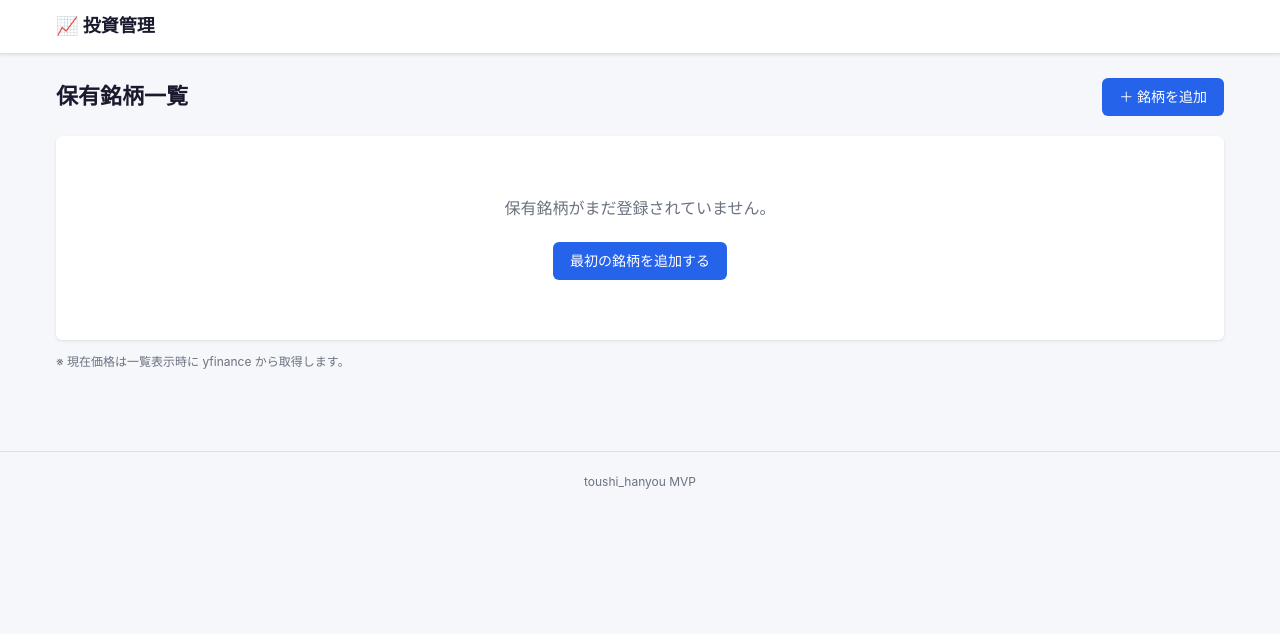
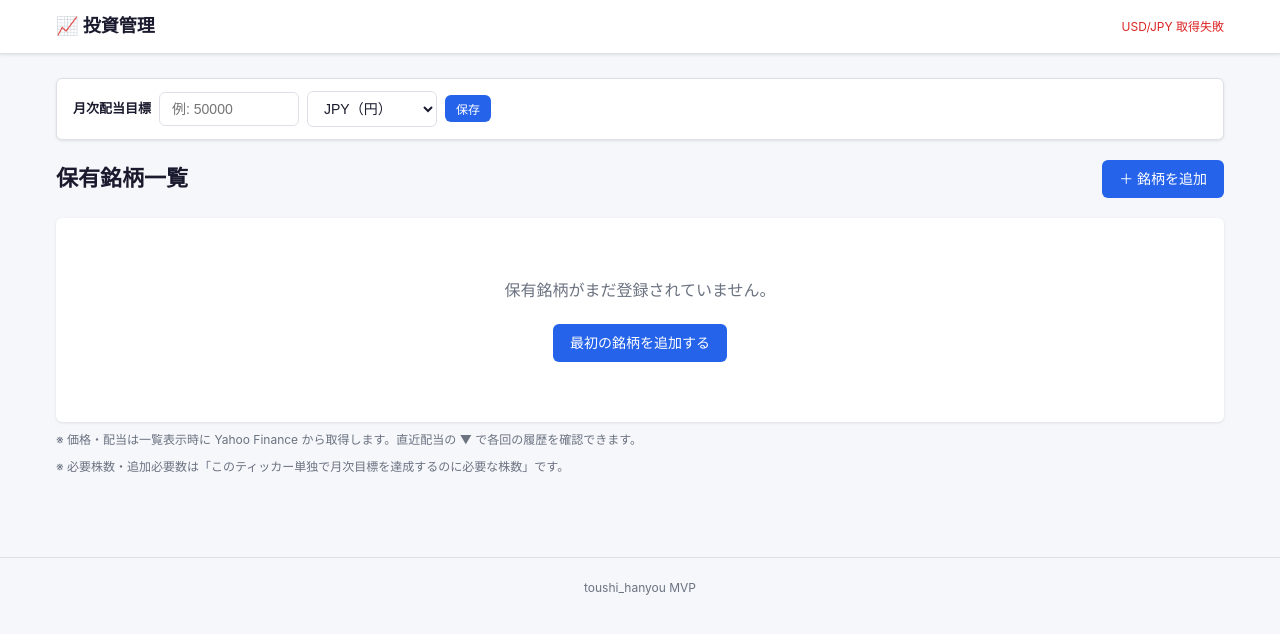
Before and after one commit to tkgorira/toushi_hanyou, a Flask app: template templates/index.html in a window 1280 px wide. Shown: the top 634 px of the page. Run offline with Flask 3, Linux system fonts and the light colour scheme; the template is opened without the code that fills it, so the values that code supplies are empty.

Commit message:
Update project files

```diff
--- a/app.py
+++ b/app.py
@@ -1,8 +1,9 @@
+import math
 from flask import Flask, render_template, request, redirect, url_for, flash
 from datetime import datetime, timezone
 
 from config import Config
-from models import db, Holding
+from models import db, Holding, Setting
 from services import price_service
 
 app = Flask(__name__)
@@ -14,17 +15,33 @@ with app.app_context():
     db.create_all()
 
 
+@app.after_request
+def no_cache(response):
+    """ブラウザキャッシュを無効化してF5なしで最新データを表示する。"""
+    response.headers["Cache-Control"] = "no-store, no-cache, must-revalidate, max-age=0"
+    response.headers["Pragma"] = "no-cache"
+    response.headers["Expires"] = "0"
+    return response
+
+
 # ── ヘルパー ──────────────────────────────────────────────
 
+def _normalize_ticker(ticker: str) -> str:
+    """4桁の数字のみなら日本株と判断して '.T' を付与する。"""
+    if ticker.isdigit() and len(ticker) == 4:
+        return ticker + ".T"
+    return ticker
+
+
 def _fmt_float(value, decimals=2):
-    """数値を小数点以下 decimals 桁で文字列化。None なら '---' を返す。"""
+    """数値を小数点以下 decimals 桁で文字列化。None なら '---'。"""
     if value is None:
         return "---"
     return f"{value:,.{decimals}f}"
 
 
 def _fmt_pct(value):
-    """損益率を '±XX.XX%' 形式に整形。None なら '---'。"""
+    """損益率・配当利回りを '±XX.XX%' 形式に整形。None なら '---'。"""
     if value is None:
         return "---"
     sign = "+" if value >= 0 else ""
@@ -34,14 +51,24 @@ def _fmt_pct(value):
 def _build_row(h: dict) -> dict:
     """テンプレートに渡す表示用データを構築する。"""
     pnl = h["pnl"]
+    add = h["shares_to_add"]
+
     return {
         **h,
+        # 価格・損益
         "price_display": _fmt_float(h["price"]),
         "average_cost_display": _fmt_float(h["average_cost"]),
         "market_value_display": _fmt_float(h["market_value"]),
         "pnl_display": ("+" if pnl and pnl >= 0 else "") + _fmt_float(pnl) if pnl is not None else "---",
         "pnl_pct_display": _fmt_pct(h["pnl_pct"]),
         "pnl_sign": "positive" if pnl and pnl >= 0 else ("negative" if pnl is not None else "neutral"),
+        # 配当
+        "annual_dividend_display": _fmt_float(h["annual_dividend"]),
+        "per_payment_display": _fmt_float(h["per_payment"]),
+        "div_yield_display": _fmt_pct(h["div_yield"]).lstrip("+") if h["div_yield"] is not None else "---",
+        # 目標（追加必要株数のみ・切り上げ整数）
+        "shares_to_add_display": f"+{math.ceil(add)}株" if add and add > 0 else ("達成" if add == 0.0 else "---"),
+        "goal_achieved": add == 0.0 if add is not None else False,
     }
 
 
@@ -50,20 +77,56 @@ def _build_row(h: dict) -> dict:
 @app.route("/")
 def index():
     holdings = Holding.query.order_by(Holding.created_at).all()
-    rows = [_build_row(h) for h in price_service.enrich_holdings(holdings)]
-    return render_template("index.html", rows=rows)
+
+    # 月次目標額を設定から読み込む
+    monthly_goal_str = Setting.get("monthly_goal")
+    monthly_goal = float(monthly_goal_str) if monthly_goal_str else None
+    monthly_goal_currency = Setting.get("monthly_goal_currency", "JPY")
+
+    usdjpy = price_service.get_usdjpy()
+    rows = [_build_row(h) for h in price_service.enrich_holdings(
+        holdings,
+        monthly_goal=monthly_goal,
+        goal_currency=monthly_goal_currency,
+        usdjpy=usdjpy,
+    )]
+    return render_template(
+        "index.html",
+        rows=rows,
+        monthly_goal=monthly_goal,
+        monthly_goal_currency=monthly_goal_currency,
+        usdjpy=usdjpy,
+    )
+
+
+@app.route("/settings/goal", methods=["POST"])
+def settings_goal():
+    """月次目標額を保存する。"""
+    goal = request.form.get("monthly_goal", "").strip()
+    currency = request.form.get("monthly_goal_currency", "JPY")
+    if goal:
+        try:
+            Setting.set("monthly_goal", str(float(goal)))
+            Setting.set("monthly_goal_currency", currency)
+            flash("月次目標額を保存しました。", "success")
+        except ValueError:
+            flash("金額は数値で入力してください。", "error")
+    else:
+        # 空欄で送信 → 目標をクリア
+        Setting.set("monthly_goal", "")
+        flash("月次目標額をクリアしました。", "success")
+    return redirect(url_for("index"), 303)
 
 
 @app.route("/holding/add", methods=["GET", "POST"])
 def holding_add():
     if request.method == "POST":
-        ticker = request.form.get("ticker", "").strip().upper()
+        ticker = _normalize_ticker(request.form.get("ticker", "").strip().upper())
         if not ticker:
             flash("ティッカーを入力してください。", "error")
             return render_template("holding_form.html", holding=None, action="add")
 
         name = request.form.get("name", "").strip() or None
-        # 銘柄名が未入力なら yfinance から取得を試みる
         if not name:
             name = price_service.get_name(ticker)
 
@@ -79,7 +142,7 @@ def holding_add():
         db.session.add(holding)
         db.session.commit()
         flash(f"{ticker} を追加しました。", "success")
-        return redirect(url_for("index"))
+        return redirect(url_for("index"), 303)
 
     return render_template("holding_form.html", holding=None, action="add")
 
@@ -89,7 +152,7 @@ def holding_edit(holding_id):
     holding = db.get_or_404(Holding, holding_id)
 
     if request.method == "POST":
-        holding.ticker = request.form.get("ticker", "").strip().upper()
+        holding.ticker = _normalize_ticker(request.form.get("ticker", "").strip().upper())
         holding.name = request.form.get("name", "").strip() or None
         holding.market = request.form.get("market", "").strip() or None
         holding.quantity = float(request.form.get("quantity", 0))
@@ -99,7 +162,7 @@ def holding_edit(holding_id):
         holding.updated_at = datetime.now(timezone.utc)
         db.session.commit()
         flash(f"{holding.ticker} を更新しました。", "success")
-        return redirect(url_for("index"))
+        return redirect(url_for("index"), 303)
 
     return render_template("holding_form.html", holding=holding, action="edit")
 
@@ -111,7 +174,7 @@ def holding_delete(holding_id):
     db.session.delete(holding)
     db.session.commit()
     flash(f"{ticker} を削除しました。", "success")
-    return redirect(url_for("index"))
+    return redirect(url_for("index"), 303)
 
 
 if __name__ == "__main__":
--- a/requirements.txt
+++ b/requirements.txt
@@ -1,6 +1,6 @@
 Flask==3.1.0
 Flask-SQLAlchemy==3.1.1
-yfinance==0.2.54
+requests==2.32.3
 python-dotenv==1.0.1
 Werkzeug==3.1.3
 gunicorn==23.0.0
--- a/static/style.css
+++ b/static/style.css
@@ -15,6 +15,9 @@
   --color-positive: #16a34a;
   --color-negative: #dc2626;
   --color-neutral: #6b7280;
+  --color-achieved: #16a34a;
+  --color-shortage: #d97706;
+  --color-div: #0369a1;
   --radius: 6px;
   --shadow: 0 1px 3px rgba(0,0,0,0.1);
 }
@@ -43,8 +46,15 @@ a:hover { text-decoration: underline; }
   z-index: 10;
   box-shadow: var(--shadow);
 }
+.header-inner { display: flex; align-items: center; justify-content: space-between; }
 .site-title { font-size: 18px; font-weight: 700; color: var(--color-text); }
 .site-title:hover { text-decoration: none; }
+
+.fx-rate { display: flex; align-items: baseline; gap: 4px; }
+.fx-label { font-size: 11px; color: var(--color-text-muted); font-weight: 600; }
+.fx-value { font-size: 20px; font-weight: 700; color: var(--color-div); font-variant-numeric: tabular-nums; }
+.fx-unit  { font-size: 12px; color: var(--color-text-muted); }
+.fx-error { font-size: 12px; color: var(--color-danger); }
 
 /* ── Footer ── */
 .site-footer {
@@ -156,7 +166,90 @@ main.container { padding-top: 24px; padding-bottom: 40px; }
 .empty-state p { margin-bottom: 20px; font-size: 16px; }
 
 /* ── Note ── */
-.note { margin-top: 12px; font-size: 12px; color: var(--color-text-muted); }
+.note { margin-top: 8px; font-size: 12px; color: var(--color-text-muted); }
+
+/* ── Goal panel ── */
+.goal-panel {
+  background: var(--color-surface);
+  border: 1px solid var(--color-border);
+  border-radius: var(--radius);
+  padding: 12px 16px;
+  margin-bottom: 20px;
+  box-shadow: var(--shadow);
+}
+.goal-form {
+  display: flex;
+  align-items: center;
+  flex-wrap: wrap;
+  gap: 8px;
+}
+.goal-label { font-weight: 600; font-size: 13px; white-space: nowrap; }
+.goal-form input[type="number"] { width: 140px; }
+.goal-form select { width: 130px; }
+.goal-current { font-size: 13px; color: var(--color-text-muted); }
+.goal-current strong { color: var(--color-div); }
+
+/* ── Table: group headers & sub headers ── */
+.group-header {
+  background: #e0f2fe;
+  color: #0369a1;
+  text-align: center;
+  font-size: 11px;
+  font-weight: 700;
+  padding: 6px 8px;
+  border-bottom: 1px solid var(--color-border);
+}
+.holdings-table th.sub {
+  background: #f0f9ff;
+  font-size: 11px;
+  color: #0369a1;
+}
+
+/* ── Dividend / Goal colors ── */
+.text--achieved { color: var(--color-achieved); font-weight: 600; }
+.text--shortage { color: var(--color-shortage); font-weight: 600; }
+
+.fx-badge {
+  display: inline-block;
+  font-size: 10px;
+  font-weight: 700;
+  color: #fff;
+  background: var(--color-div);
+  border-radius: 3px;
+  padding: 1px 4px;
+  margin-left: 4px;
+  vertical-align: middle;
+}
+
+/* ── Tooltip for dividend history ── */
+.div-detail { position: relative; }
+.tooltip-icon {
+  display: inline-block;
+  font-size: 10px;
+  color: var(--color-div);
+  cursor: pointer;
+  position: relative;
+  margin-left: 2px;
+  user-select: none;
+}
+.tooltip {
+  display: none;
+  position: absolute;
+  top: 100%;
+  right: 0;
+  z-index: 100;
+  background: #1e293b;
+  color: #f1f5f9;
+  font-size: 12px;
+  padding: 8px 12px;
+  border-radius: var(--radius);
+  white-space: nowrap;
+  min-width: 160px;
+  box-shadow: 0 4px 12px rgba(0,0,0,0.3);
+  line-height: 1.8;
+}
+.tooltip-icon:hover .tooltip,
+.tooltip-icon:focus .tooltip { display: block; }
 
 /* ── Form ── */
 .holding-form {
--- a/templates/base.html
+++ b/templates/base.html
@@ -8,8 +8,17 @@
 </head>
 <body>
   <header class="site-header">
-    <div class="container">
+    <div class="container header-inner">
       <a href="{{ url_for('index') }}" class="site-title">📈 投資管理</a>
+      <div class="fx-rate">
+        {% if usdjpy is defined and usdjpy %}
+          <span class="fx-label">USD/JPY</span>
+          <span class="fx-value">{{ "%.2f" | format(usdjpy) }}</span>
+          <span class="fx-unit">円</span>
+        {% else %}
+          <span class="fx-error">USD/JPY 取得失敗</span>
+        {% endif %}
+      </div>
     </div>
   </header>
 
@@ -32,5 +41,11 @@
       <small>toushi_hanyou MVP</small>
     </div>
   </footer>
+  <script>
+    // bfcache（ブラウザの戻る/進むキャッシュ）から復元された場合は強制リロード
+    window.addEventListener('pageshow', function(e) {
+      if (e.persisted) { window.location.reload(); }
+    });
+  </script>
 </body>
 </html>
--- a/templates/index.html
+++ b/templates/index.html
@@ -2,6 +2,29 @@
 {% block title %}保有銘柄一覧 - 投資管理{% endblock %}
 
 {% block content %}
+
+{# ── 月次目標設定パネル ── #}
+<div class="goal-panel">
+  <form class="goal-form" action="{{ url_for('settings_goal') }}" method="post">
+    <span class="goal-label">月次配当目標</span>
+    <input type="number" name="monthly_goal" min="0" step="1"
+           placeholder="例: 50000"
+           value="{{ monthly_goal | int if monthly_goal else '' }}" />
+    <select name="monthly_goal_currency">
+      {% for val, label in [('JPY','JPY（円）'), ('USD','USD（ドル）')] %}
+        <option value="{{ val }}" {% if monthly_goal_currency == val %}selected{% endif %}>{{ label }}</option>
+      {% endfor %}
+    </select>
+    <button type="submit" class="btn btn--primary btn--small">保存</button>
+    {% if monthly_goal %}
+      <span class="goal-current">
+        現在の目標: <strong>{{ "{:,.0f}".format(monthly_goal) }} {{ monthly_goal_currency }} / 月</strong>
+      </span>
+    {% endif %}
+  </form>
+</div>
+
+{# ── ヘッダー ── #}
 <div class="page-header">
   <h1>保有銘柄一覧</h1>
   <a href="{{ url_for('holding_add') }}" class="btn btn--primary">＋ 銘柄を追加</a>
@@ -12,16 +35,29 @@
   <table class="holdings-table">
     <thead>
       <tr>
-        <th>Ticker</th>
-        <th>銘柄名</th>
-        <th class="num">保有数</th>
-        <th class="num">平均取得単価</th>
-        <th class="num">現在価格</th>
-        <th class="num">評価額</th>
-        <th class="num">損益額</th>
-        <th class="num">損益率</th>
-        <th>通貨</th>
-        <th>操作</th>
+        <th rowspan="2">Ticker</th>
+        <th rowspan="2">銘柄名</th>
+        <th rowspan="2" class="num">保有数</th>
+        <th rowspan="2" class="num">平均取得単価</th>
+        <th rowspan="2" class="num">現在価格</th>
+        <th rowspan="2" class="num">評価額</th>
+        <th rowspan="2" class="num">損益額</th>
+        <th rowspan="2" class="num">損益率</th>
+        <th colspan="4" class="group-header">配当情報</th>
+        {% if monthly_goal %}
+        <th class="group-header">目標達成（{{ monthly_goal_currency }}/月）</th>
+        {% endif %}
+        <th rowspan="2">通貨</th>
+        <th rowspan="2">操作</th>
+      </tr>
+      <tr>
+        <th class="num sub">年間配当/株</th>
+        <th class="num sub">直近1回</th>
+        <th class="num sub">年間回数</th>
+        <th class="num sub">配当利回り</th>
+        {% if monthly_goal %}
+        <th class="num sub">買い増し株数</th>
+        {% endif %}
       </tr>
     </thead>
     <tbody>
@@ -32,15 +68,37 @@
         <td class="num">{{ row.quantity }}</td>
         <td class="num">{{ row.average_cost_display }}</td>
         <td class="num {% if row.price is none %}text--error{% endif %}">
-          {% if row.price is none %}
-            取得失敗
-          {% else %}
-            {{ row.price_display }}
-          {% endif %}
+          {% if row.price is none %}取得失敗{% else %}{{ row.price_display }}{% endif %}
         </td>
         <td class="num">{{ row.market_value_display }}</td>
         <td class="num pnl pnl--{{ row.pnl_sign }}">{{ row.pnl_display }}</td>
         <td class="num pnl pnl--{{ row.pnl_sign }}">{{ row.pnl_pct_display }}</td>
+
+        {# 配当情報 #}
+        <td class="num">{{ row.annual_dividend_display }}</td>
+        <td class="num div-detail">
+          {{ row.per_payment_display }}
+          {% if row.payments %}
+            <span class="tooltip-icon" tabindex="0">▼
+              <span class="tooltip">
+                {% for p in row.payments %}
+                  {{ p.date }}: {{ "%.4f" | format(p.amount) }}<br>
+                {% endfor %}
+              </span>
+            </span>
+          {% endif %}
+        </td>
+        <td class="num">{{ row.frequency if row.frequency else '---' }}</td>
+        <td class="num">{{ row.div_yield_display }}</td>
+
+        {# 目標達成 #}
+        {% if monthly_goal %}
+        <td class="num {% if row.goal_achieved %}text--achieved{% else %}text--shortage{% endif %}">
+          {{ row.shares_to_add_display }}
+          {% if row.fx_converted %}<span class="fx-badge" title="USD/JPY換算済">FX</span>{% endif %}
+        </td>
+        {% endif %}
+
         <td>{{ row.currency }}</td>
         <td class="actions">
           <a href="{{ url_for('holding_edit', holding_id=row.id) }}" class="btn btn--small">編集</a>
@@ -61,5 +119,6 @@
 </div>
 {% endif %}
 
-<p class="note">※ 現在価格は一覧表示時に yfinance から取得します。</p>
+<p class="note">※ 価格・配当は一覧表示時に Yahoo Finance から取得します。直近配当の ▼ で各回の履歴を確認できます。</p>
+<p class="note">※ 必要株数・追加必要数は「このティッカー単独で月次目標を達成するのに必要な株数」です。</p>
 {% endblock %}
```
Also changed, not shown: models.py (+22 -0 lines), providers/yfinance_provider.py (+111 -17 lines), services/price_service.py (+68 -9 lines).
